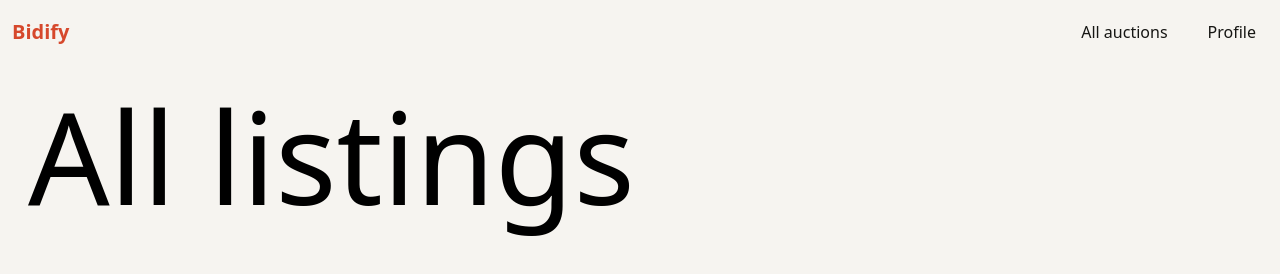
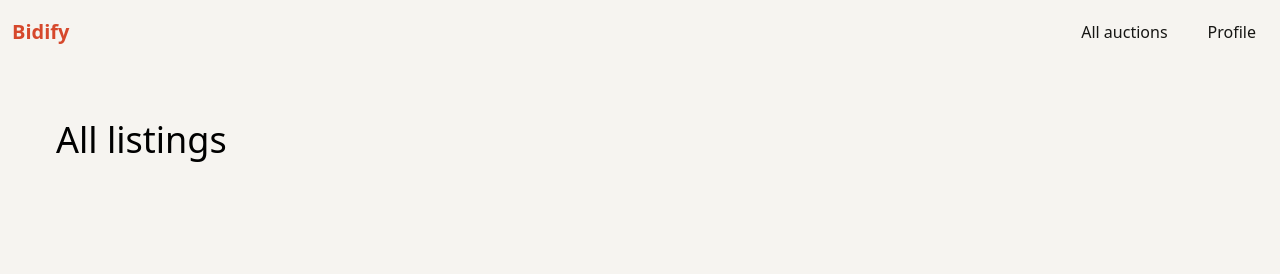
Before and after one commit to sofietoender/bidify-app, a website built with Vite: page auctions/index.html in a window 1280 px wide. Built offline with nearby package versions, Linux system fonts and the light colour scheme; no server answers.

Commit message:
updated styling

```diff
--- a/auctions/index.html
+++ b/auctions/index.html
@@ -9,7 +9,7 @@
 	<body class="bg-beige">
 		<div id="navbar-container"></div>
 
-		<h1 class="text-9xl m-7">All listings</h1>
+		<h1 class="text-4xl m-14">All listings</h1>
 
 		<div id="listings-container" class="flex flex-wrap"></div>
 		<script type="module" src="/src/main.js"></script>
```
